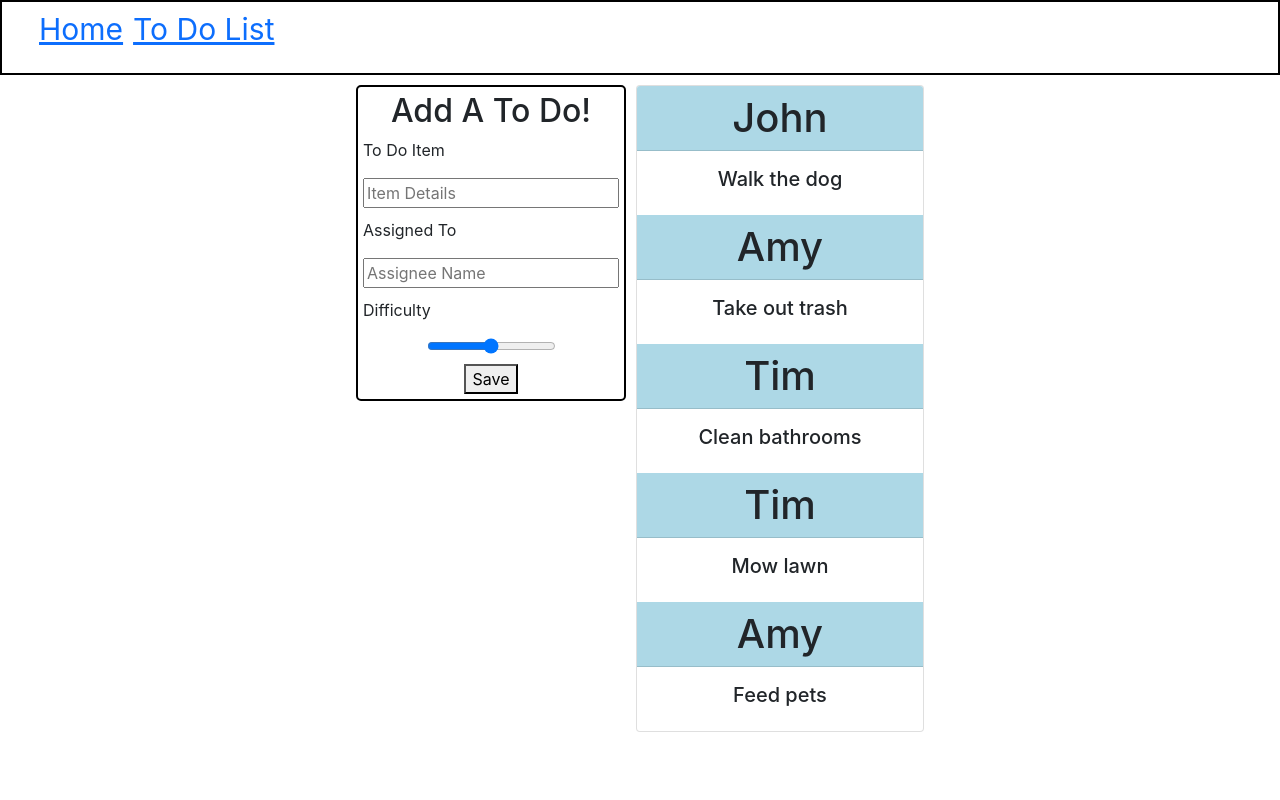
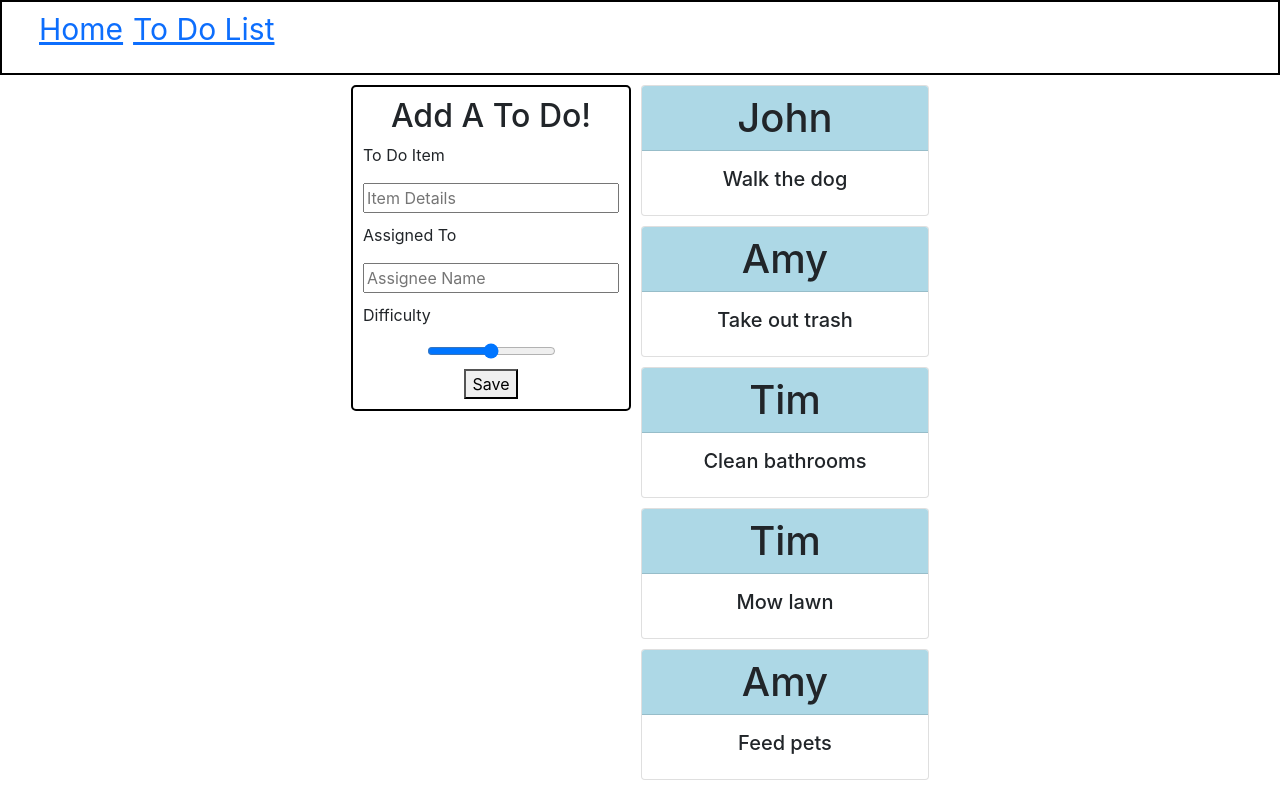
Before and after one commit to JSchnoebe/To-Do-List, a React (Create React App) app: page /toDos in a window 1280 px wide. Built offline with nearby package versions, Linux system fonts and the light colour scheme.

Commit message:
made some css changes

```diff
--- a/src/App.css
+++ b/src/App.css
@@ -51,8 +51,6 @@ ul li{
 
 .todo {
   margin-top: 10px;
-  display: inline-block;
-  vertical-align: top;
 }
 
 .todo h1 {
@@ -65,7 +63,8 @@ Form {
   margin-right: 10px;
   border: solid 2px black;
   border-radius: 5px;
-  padding: 5px;
+  padding: 10px;
+  vertical-align: top;
 }
 
 Form input {
@@ -77,3 +76,7 @@ Form input {
 Form p {
   text-align: left;
 }
+
+.todoContainer {
+  display: inline-block;
+}
--- a/src/Components/ToDos.js
+++ b/src/Components/ToDos.js
@@ -24,18 +24,18 @@ function ToDos(props) {
   const { toDos } = props;
 
   return(
-    <div class="todo">
-    <Card style={{ width: '18rem' }}>
+    <>
+    <div className="todoContainer">
     {toDos.map(toDo =>(
-    <>
+    <Card className="mb-2 todo" style={{ width: '18rem'}}>
     <Card.Header as="h1">{toDo.assignee}{toDo.isDone}</Card.Header>
     <Card.Body>
         <Card.Title>{toDo.name}</Card.Title>
       </Card.Body>
+      </Card>
+    ))}
+    </div>
     </>
-    ))}
-  </Card>
-  </div>
     )}
 
 export default ToDos;
```
